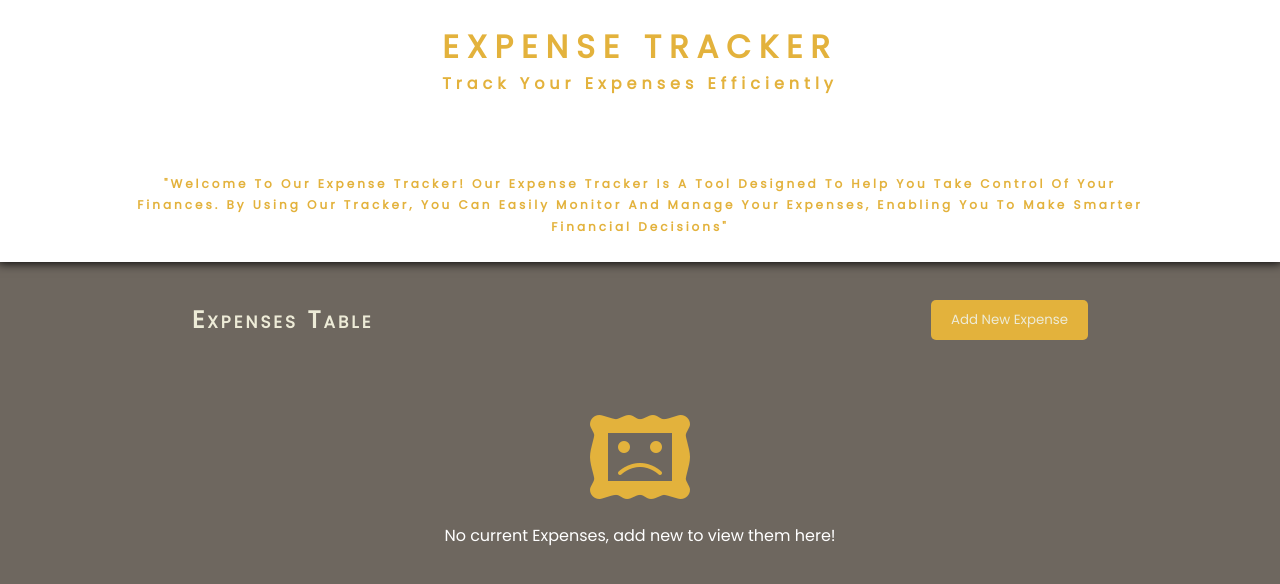
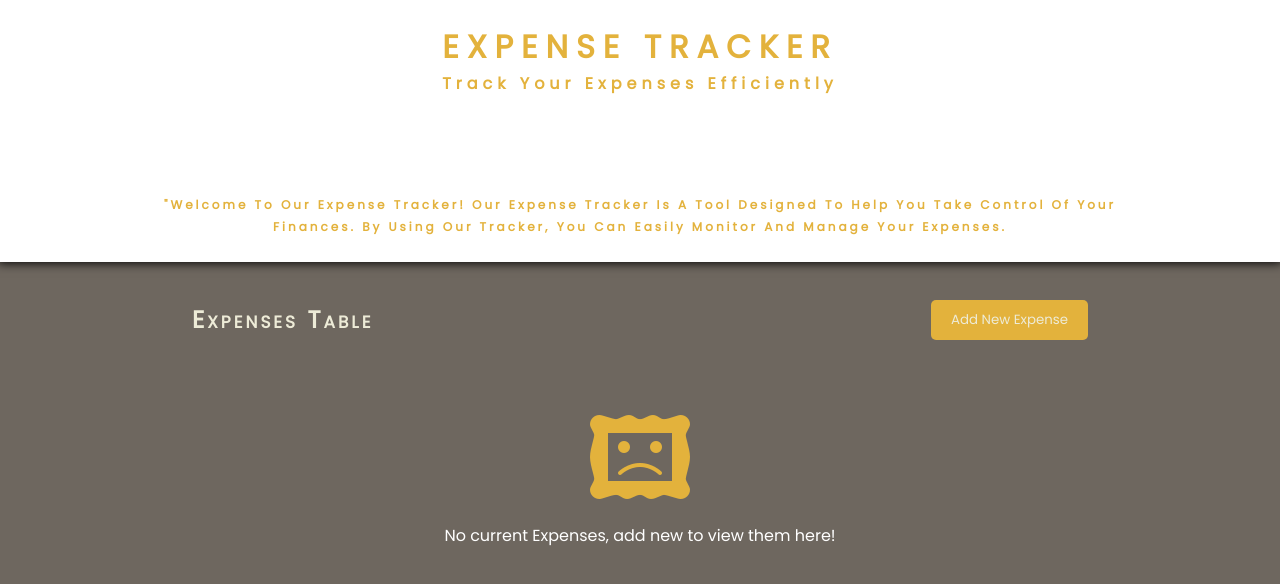
Before and after one commit to Haidar-02/ExspenseTracker, a plain HTML site: page index.html in a window 1280 px wide. Drawn offline with nearby package versions, Linux system fonts and the light colour scheme.

Commit message:
adjusted expense bio

```diff
--- a/index.html
+++ b/index.html
@@ -22,8 +22,7 @@
       <p class="hidden-bio">
         "Welcome to our Expense Tracker! Our expense tracker is a tool designed
         to help you take control of your finances. By using our tracker, you can
-        easily monitor and manage your expenses, enabling you to make smarter
-        financial decisions"
+        easily monitor and manage your expenses.
       </p>
     </div>
     <div class="expense-header">
```
